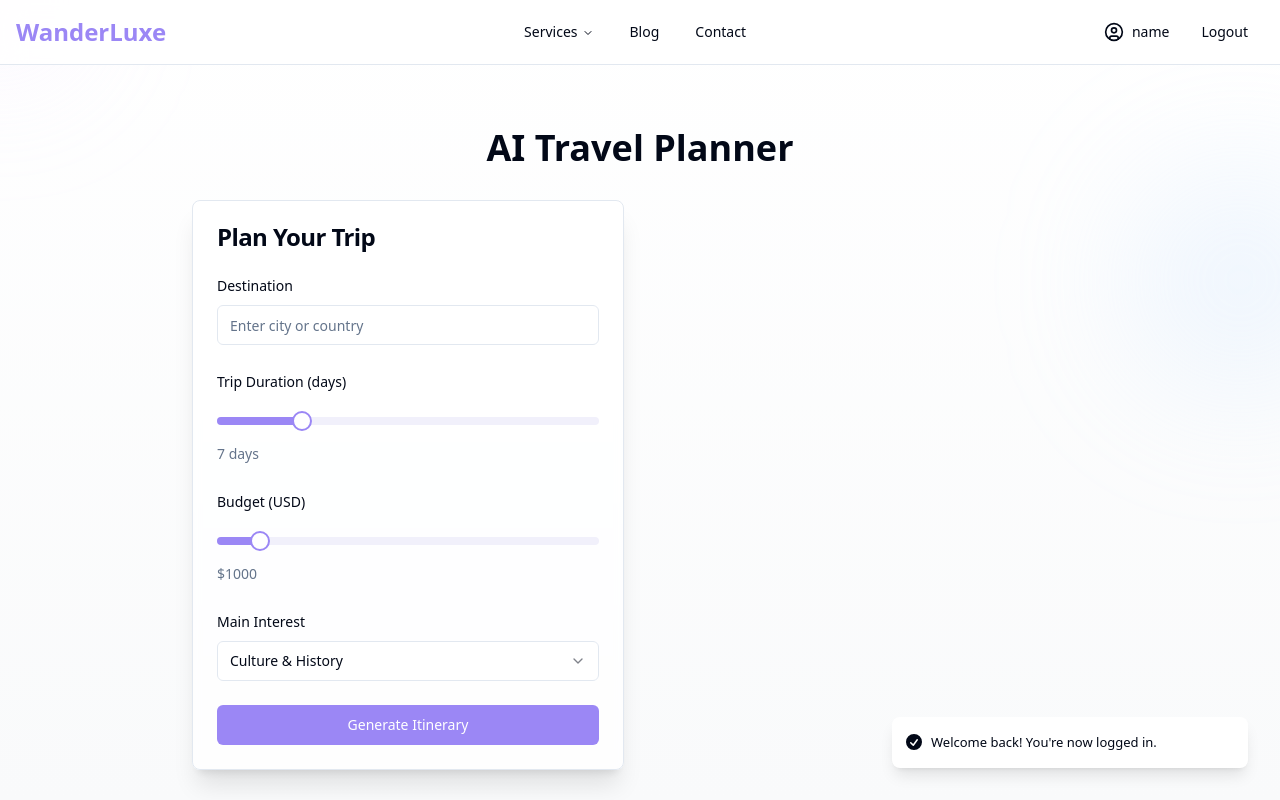
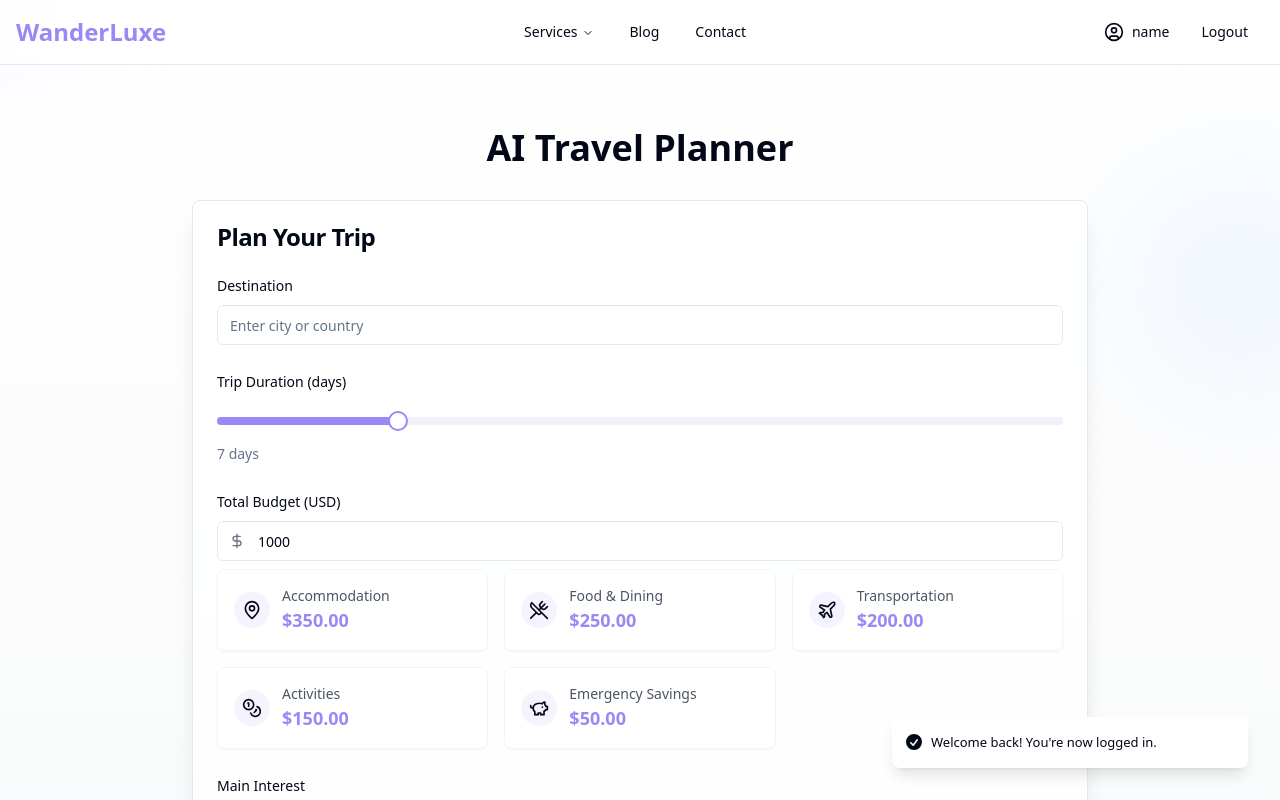
Before and after one commit to dbillion/wanderluxe-magic, a React (Vite) app: page /login in a window 1280 px wide. Both pictures are taken after typing "name@example.com", "Sample123" into the empty fields and a click on the button "Log in". Shown: the top 800 px of the page. Built offline with nearby package versions, Linux system fonts and the light colour scheme.

Commit message:
Improve itinerary budget display
This commit aims to improve the presentation of itinerary budget calculations.  The changes will be based on provided calculations and design inspirations.

```diff
--- a/src/pages/ItineraryGenerator.tsx
+++ b/src/pages/ItineraryGenerator.tsx
@@ -15,7 +15,7 @@ import {
   SelectValue,
 } from "@/components/ui/select";
 import { Slider } from "@/components/ui/slider";
-import { Loader2, Share2, Save } from "lucide-react";
+import { Loader2, Share2, Save, DollarSign, Coins, PiggyBank, Plane, UtensilsCrossed, MapPin } from "lucide-react";
 import { toast } from "sonner";
 import { generateItinerary } from "@/services/groqService";
 import Floating, { FloatingElement } from "@/components/ui/parallax-floating";
@@ -31,7 +31,6 @@ const ItineraryGenerator = () => {
     duration: 7,
     budget: 1000,
     interests: "culture",
-    date: new Date(),
   });
 
   React.useEffect(() => {
@@ -40,6 +39,48 @@ const ItineraryGenerator = () => {
       navigate("/login");
     }
   }, [isAuthenticated, navigate]);
+
+  const getBudgetCategories = () => {
+    const total = formData.budget;
+    return {
+      accommodation: total * 0.35,
+      food: total * 0.25,
+      transportation: total * 0.20,
+      activities: total * 0.15,
+      savings: total * 0.05
+    };
+  };
+
+  const renderBudgetBreakdown = () => {
+    const budgetCategories = getBudgetCategories();
+    const categories = [
+      { name: 'Accommodation', value: budgetCategories.accommodation, icon: <MapPin className="h-5 w-5" /> },
+      { name: 'Food & Dining', value: budgetCategories.food, icon: <UtensilsCrossed className="h-5 w-5" /> },
+      { name: 'Transportation', value: budgetCategories.transportation, icon: <Plane className="h-5 w-5" /> },
+      { name: 'Activities', value: budgetCategories.activities, icon: <Coins className="h-5 w-5" /> },
+      { name: 'Emergency Savings', value: budgetCategories.savings, icon: <PiggyBank className="h-5 w-5" /> }
+    ];
+
+    return (
+      <div className="grid grid-cols-1 md:grid-cols-2 lg:grid-cols-3 gap-4 mt-4">
+        {categories.map((category) => (
+          <div key={category.name} className="bg-white/50 backdrop-blur-sm rounded-lg p-4 shadow-sm border border-gray-100">
+            <div className="flex items-center space-x-3">
+              <div className="p-2 bg-primary/10 rounded-full">
+                {category.icon}
+              </div>
+              <div>
+                <p className="text-sm font-medium text-gray-600">{category.name}</p>
+                <p className="text-lg font-semibold text-primary">
+                  ${category.value.toFixed(2)}
+                </p>
+              </div>
+            </div>
+          </div>
+        ))}
+      </div>
+    );
+  };
 
   const handleSubmit = async (e: React.FormEvent) => {
     e.preventDefault();
@@ -94,13 +135,12 @@ const ItineraryGenerator = () => {
             AI Travel Planner
           </motion.h1>
 
-          <div className="grid md:grid-cols-2 gap-8">
           <motion.div
-              initial={{ opacity: 0, x: -20 }}
-              animate={{ opacity: 1, x: 0 }}
-              transition={{ duration: 0.5, delay: 0.2 }}
+            initial={{ opacity: 0, y: 20 }}
+            animate={{ opacity: 1, y: 0 }}
+            transition={{ duration: 0.5 }}
           >
-              <Card className="backdrop-blur-sm bg-white/80 shadow-xl">
+            <Card className="backdrop-blur-sm bg-white/80 shadow-xl mb-8">
               <CardHeader>
                 <CardTitle>Plan Your Trip</CardTitle>
               </CardHeader>
@@ -130,16 +170,19 @@ const ItineraryGenerator = () => {
                   </div>
 
                   <div className="space-y-2">
-                      <Label>Budget (USD)</Label>
-                      <Slider
-                        value={[formData.budget]}
-                        onValueChange={(value) => setFormData({...formData, budget: value[0]})}
+                    <Label>Total Budget (USD)</Label>
+                    <div className="relative">
+                      <DollarSign className="absolute left-3 top-1/2 transform -translate-y-1/2 text-gray-500 h-4 w-4" />
+                      <Input
+                        type="number"
+                        value={formData.budget}
+                        onChange={(e) => setFormData({...formData, budget: Number(e.target.value)})}
+                        className="pl-10"
                         min={100}
-                        max={10000}
-                        step={100}
-                        className="py-4"
+                        max={50000}
                       />
-                      <span className="text-sm text-muted-foreground">${formData.budget}</span>
+                    </div>
+                    {renderBudgetBreakdown()}
                   </div>
 
                   <div className="space-y-2">
@@ -173,12 +216,11 @@ const ItineraryGenerator = () => {
                 </form>
               </CardContent>
             </Card>
-            </motion.div>
 
             {itinerary && (
               <motion.div
-                initial={{ opacity: 0, x: 20 }}
-                animate={{ opacity: 1, x: 0 }}
+                initial={{ opacity: 0, y: 20 }}
+                animate={{ opacity: 1, y: 0 }}
                 transition={{ duration: 0.5 }}
               >
                 <Card className="backdrop-blur-sm bg-white/80 shadow-xl">
@@ -207,7 +249,7 @@ const ItineraryGenerator = () => {
                 </Card>
               </motion.div>
             )}
-          </div>
+          </motion.div>
         </div>
       </div>
     </div>
--- a/src/services/groqService.ts
+++ b/src/services/groqService.ts
@@ -1,5 +1,14 @@
 
 import { Groq } from 'groq-sdk';
+
+// Budget allocation constants
+const BUDGET_ALLOCATIONS = {
+  ACCOMMODATION: 0.35,
+  FOOD: 0.25,
+  TRANSPORTATION: 0.20,
+  ACTIVITIES: 0.15,
+  SAVINGS: 0.05
+} as const;
 
 interface TripParams {
   destination: string;
@@ -8,20 +17,55 @@ interface TripParams {
   interests: string;
 }
 
+interface BudgetBreakdown {
+  accommodation: number;
+  food: number;
+  transportation: number;
+  activities: number;
+  savings: number;
+  total: number;
+  daily: number;
+}
+
+const calculateBudgetBreakdown = (totalBudget: number, duration: number): BudgetBreakdown => {
+  const total = totalBudget;
+  const daily = total / duration;
+
+  return {
+    accommodation: total * BUDGET_ALLOCATIONS.ACCOMMODATION,
+    food: total * BUDGET_ALLOCATIONS.FOOD,
+    transportation: total * BUDGET_ALLOCATIONS.TRANSPORTATION,
+    activities: total * BUDGET_ALLOCATIONS.ACTIVITIES,
+    savings: total * BUDGET_ALLOCATIONS.SAVINGS,
+    total: total,
+    daily: daily
+  };
+};
+
 export const generateItinerary = async (params: TripParams): Promise<string> => {
   const groq = new Groq({
     apiKey: "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",
     dangerouslyAllowBrowser: true
   });
 
-  const prompt = `As an AI travel planner, create a detailed ${params.duration}-day itinerary for a trip to ${params.destination} with a budget of $${params.budget}. The traveler is interested in ${params.interests}. Include daily activities, recommended places to visit, and estimated timing. Format the response in a clear, day-by-day structure.`;
+  const budgetBreakdown = calculateBudgetBreakdown(params.budget, params.duration);
+
+  const prompt = `As an AI travel planner, create a detailed ${params.duration}-day itinerary for a trip to ${params.destination} with the following budget breakdown:
+    - Daily Budget: $${budgetBreakdown.daily.toFixed(2)}
+    - Accommodation: $${budgetBreakdown.accommodation.toFixed(2)} total
+    - Food & Dining: $${budgetBreakdown.food.toFixed(2)} total
+    - Transportation: $${budgetBreakdown.transportation.toFixed(2)} total
+    - Activities: $${budgetBreakdown.activities.toFixed(2)} total
+    - Emergency Savings: $${budgetBreakdown.savings.toFixed(2)}
+
+  The traveler is interested in ${params.interests}. Include daily activities, recommended places to visit, and estimated timing. Format the response in a clear, day-by-day structure with budget considerations for each activity.`;
 
   try {
     const completion = await groq.chat.completions.create({
       messages: [
         {
           role: "system",
-          content: "You are an experienced travel planner who creates detailed, personalized travel itineraries."
+          content: "You are an experienced travel planner who creates detailed, personalized travel itineraries with budget-conscious recommendations."
         },
         {
           role: "user",
```
Lines whose indentation alone changed are shown as unchanged.
